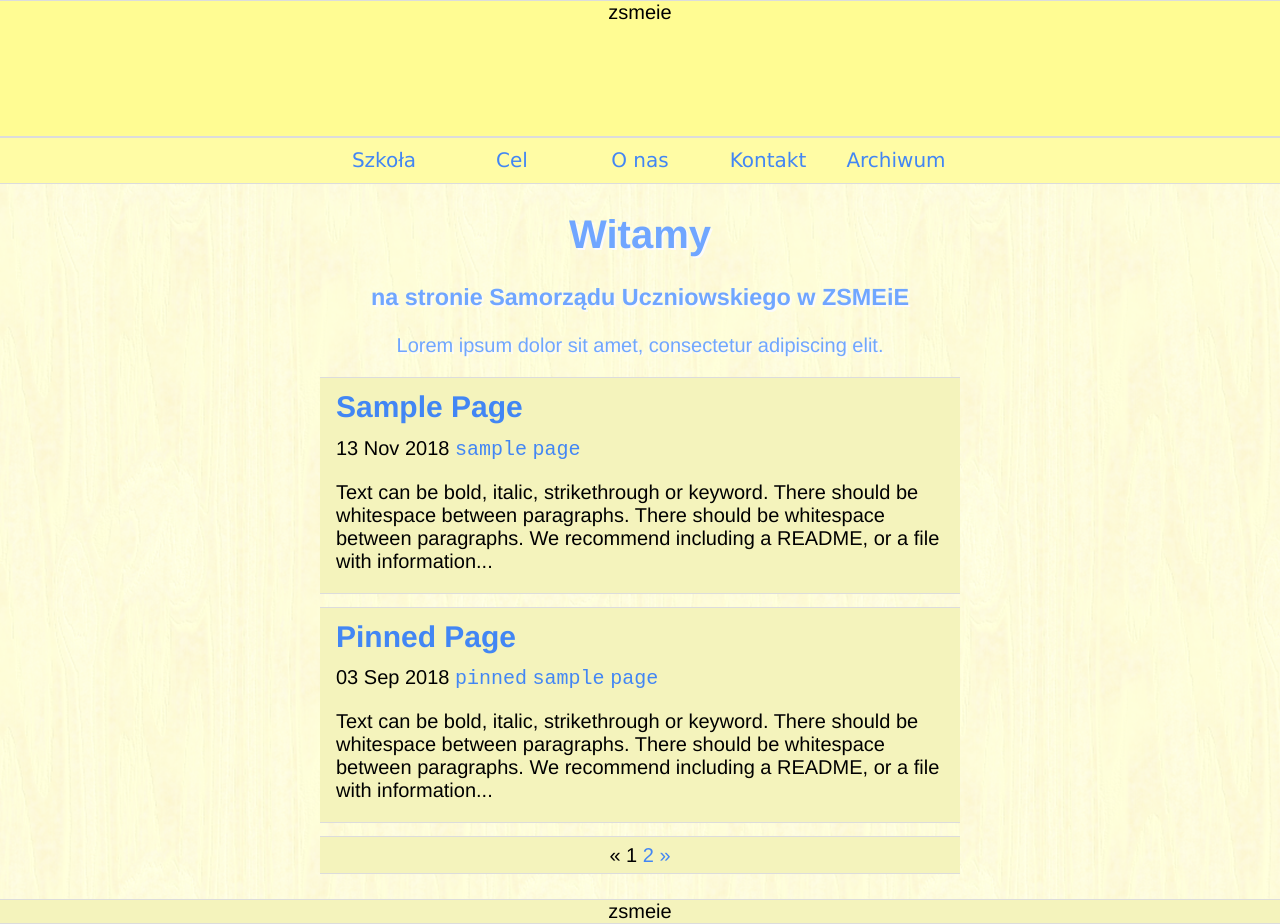
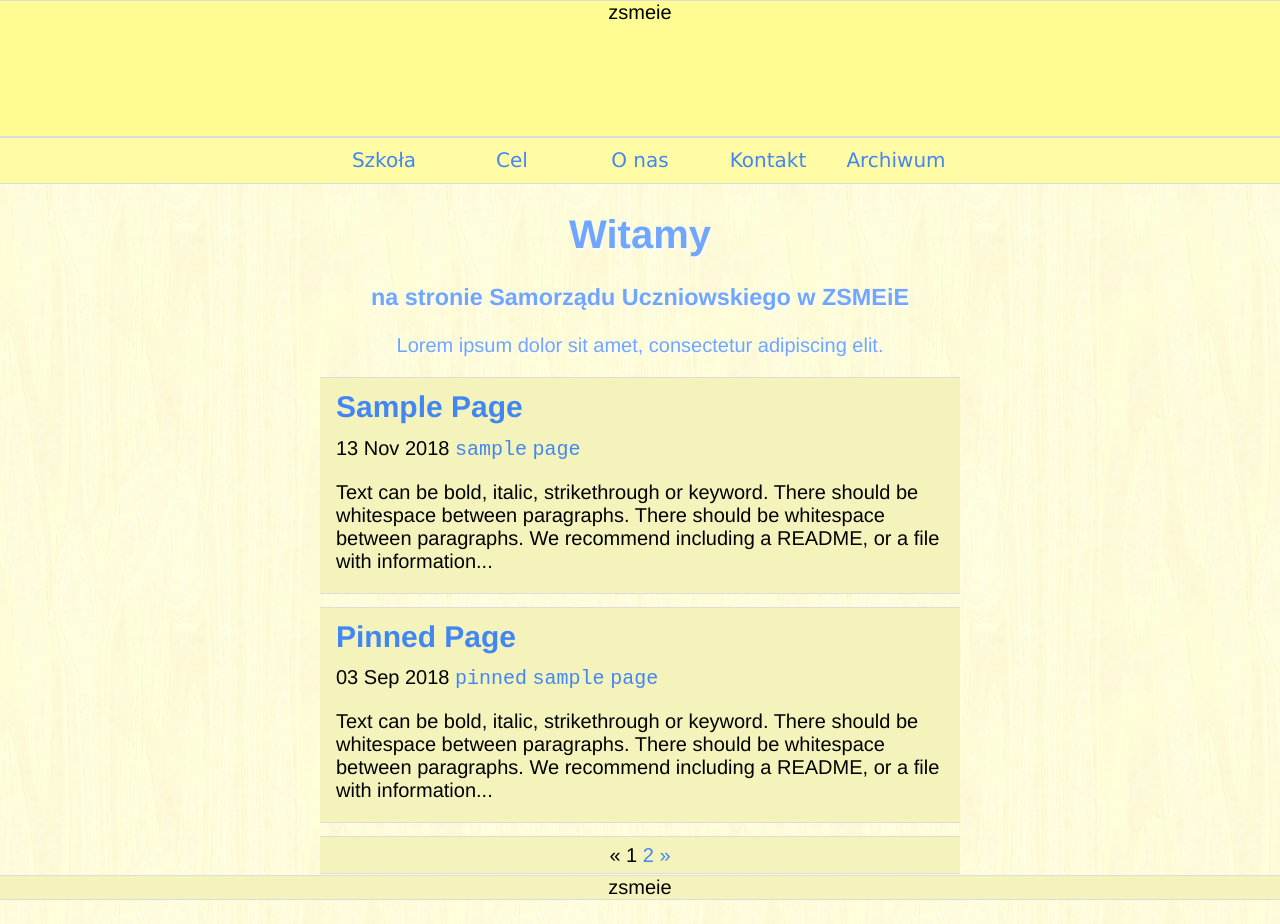
Before and after one commit to ZSMEiE/SU, a Jekyll site: the page built from index.html, in a window 1280 px wide. Built offline with Jekyll 4.4.1, drawn with Linux system fonts in a browser that asks for light colours; the list of posts is cut into pages by our own code; after the commit the page ends 900 px from its top, so only the background shows below that.

Commit message:
Positioned footer

```diff
--- a/_sass/footer.scss
+++ b/_sass/footer.scss
@@ -1,4 +1,7 @@
 footer
 {
 	margin-top: 2% !important;
+	position: fixed;
+	left: 0;
+	bottom: 0;
 }
```
